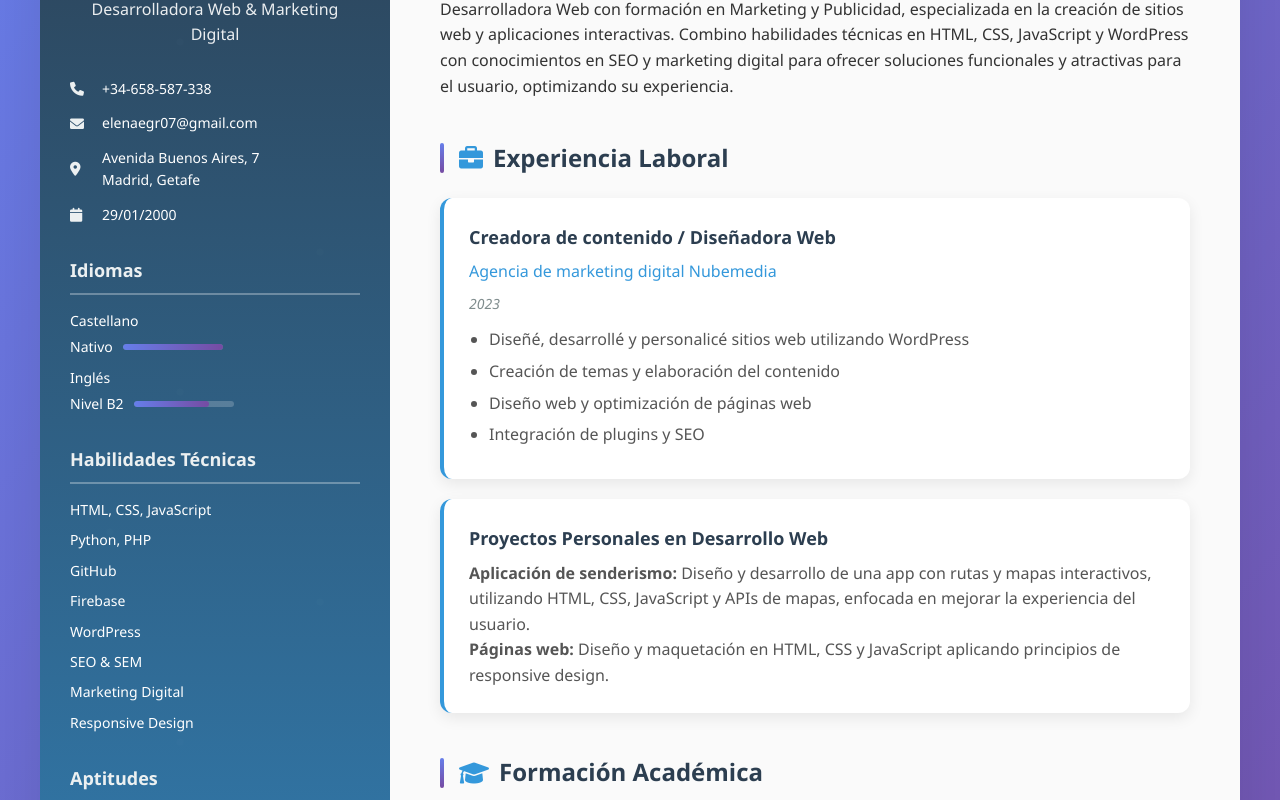
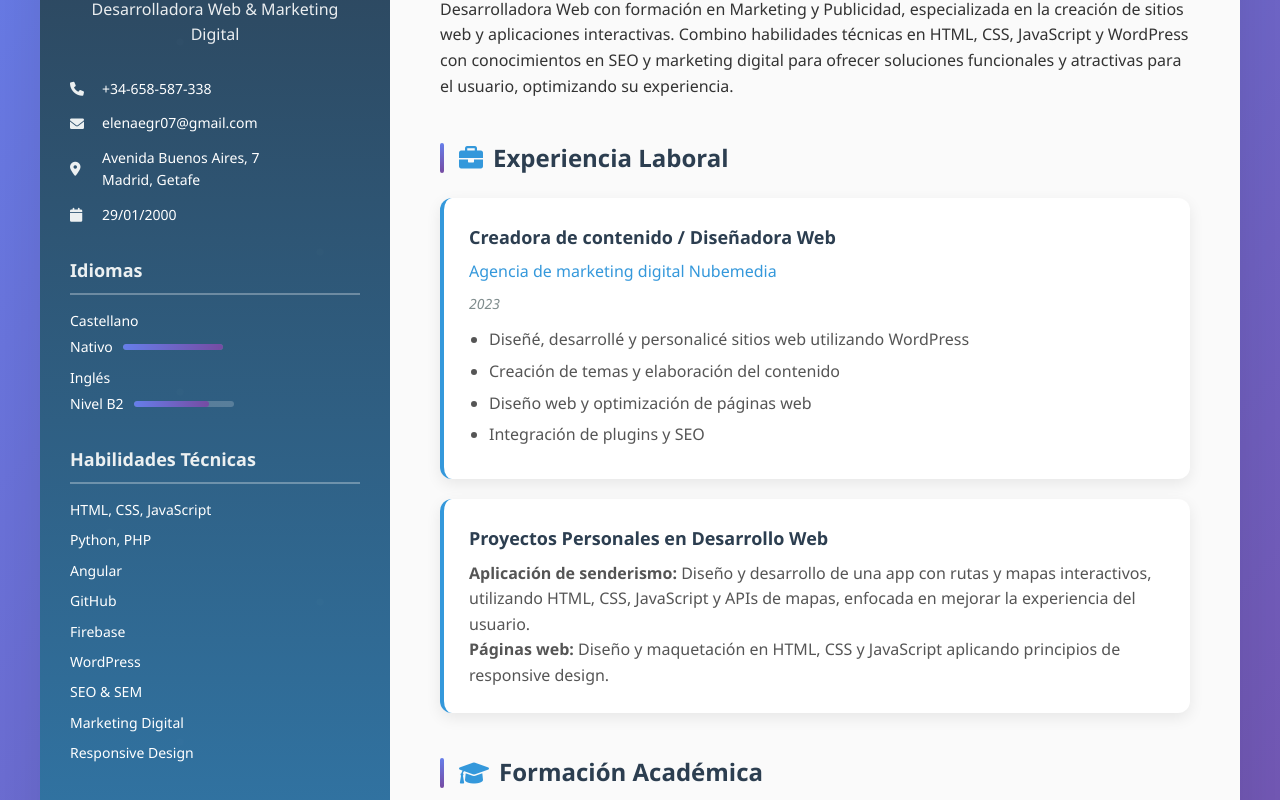
Before and after one commit to Eleniittaa29/CV, a plain HTML site: page index.html in a window 1280 px wide. Shown: the part 258-1058 px from the top of the page. Drawn offline with Linux system fonts and the light colour scheme.

Commit message:
Update index.html

```diff
--- a/index.html
+++ b/index.html
@@ -408,6 +408,7 @@
                 <h3 class="section-title">Habilidades Técnicas</h3>
                 <div class="skill-item">HTML, CSS, JavaScript</div>
                 <div class="skill-item">Python, PHP</div>
+                 <div class="skill-item">Angular</div>
                 <div class="skill-item">GitHub</div>
                 <div class="skill-item">Firebase</div>
                 <div class="skill-item">WordPress</div>
```
